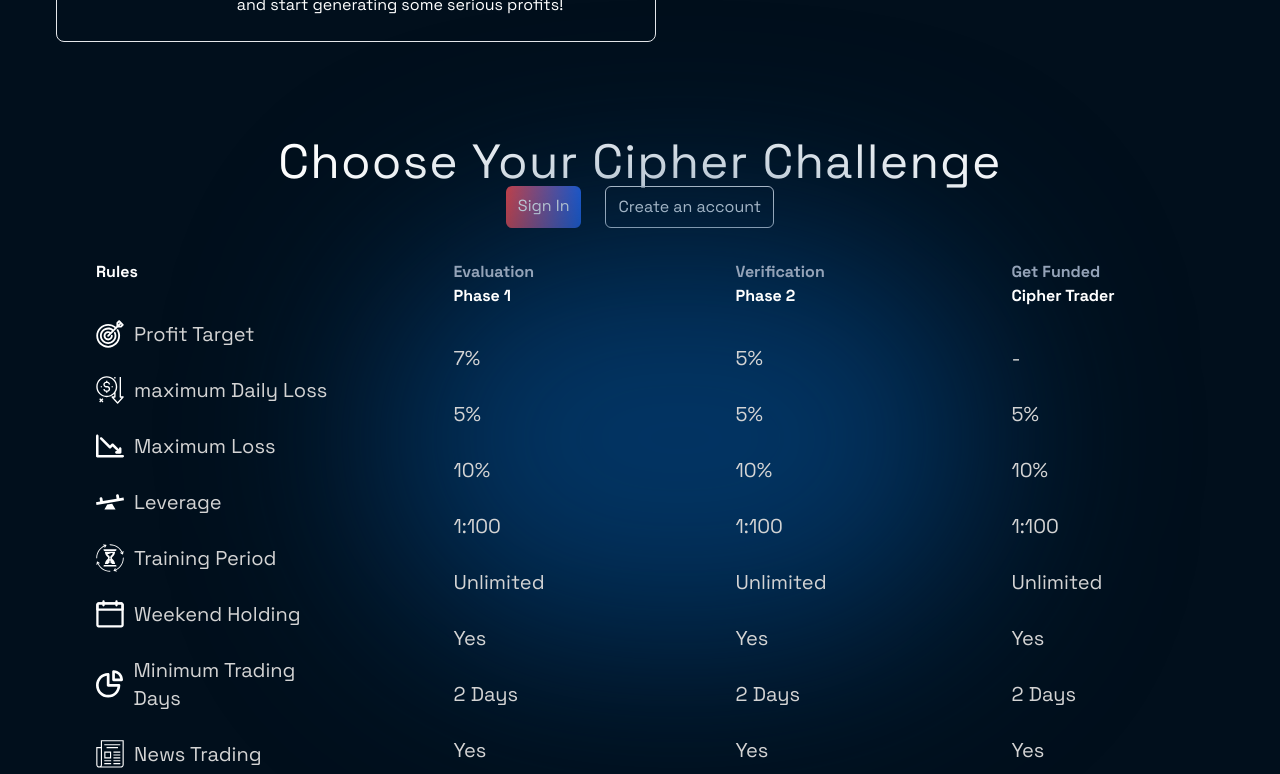
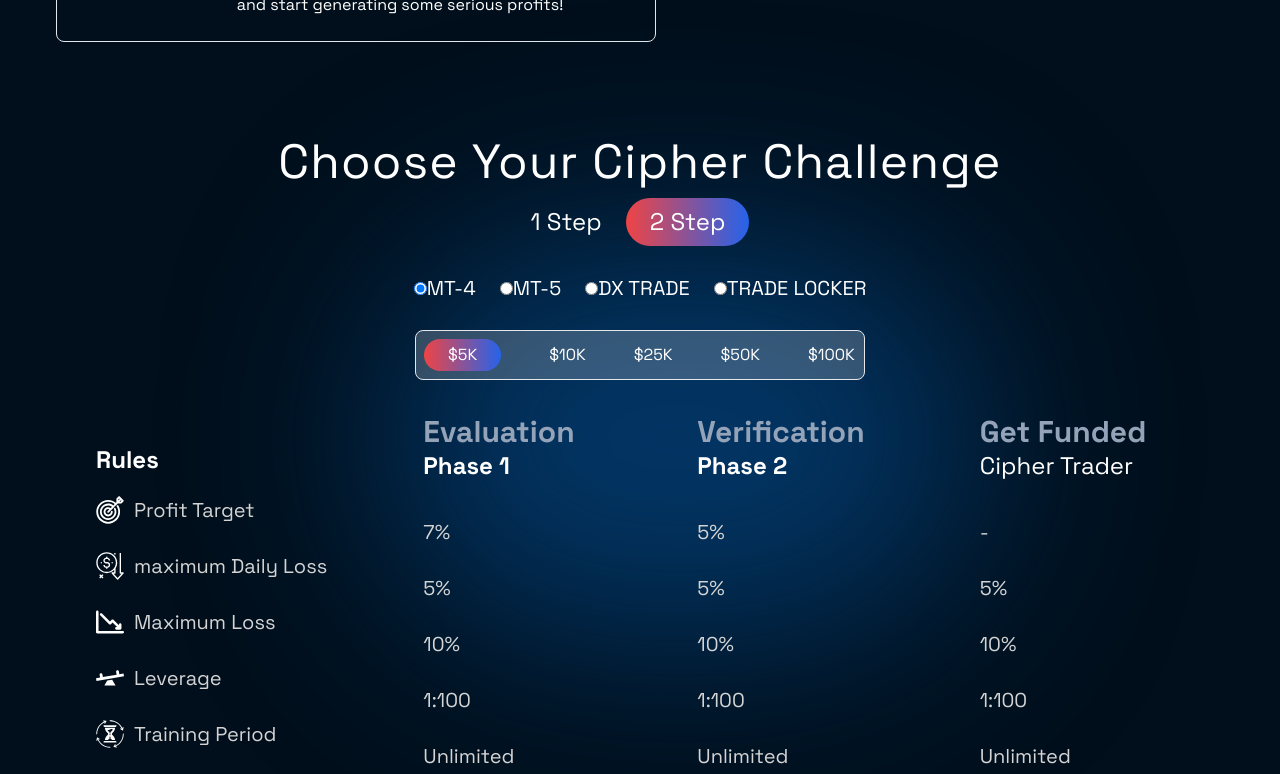
Before and after one commit to Favour-ag/cipher-prop-firm-app, a React (Vite) app: page / in a window 1280 px wide. Shown: the part 1820-2594 px from the top of the page. Built offline with nearby package versions, Linux system fonts and the light colour scheme.

Commit message:
code modification

```diff
--- a/src/components/CipherChallenge.jsx
+++ b/src/components/CipherChallenge.jsx
@@ -4,28 +4,61 @@
   return (
     <div
       id="cipherchallenge"
-      className="w-full min-h-screen flex flex-col items-center mt-6 lg:mt-20"
+      className="w-full min-h-screen flex flex-col items-center mt-6 lg:mt-20 z-10 "
     >
-      <h1 className="text-4xl sm:text-6xl lg:text-5xl text-center tracking-wide">
+      <h1 className="text-4xl lg:text-5xl text-center tracking-wide z-10">
         Choose Your Cipher Challenge
       </h1>
-      <div className="flex space-x-6">
+      <div className="flex space-x-6 z-10 mt-3 text-2xl ">
+        <div className="flex justify-center items-center">
+          <p>1 Step</p>
+        </div>
         <a
           href="#"
-          className="py-2 px-3 bg-gradient-to-r from-red-500 to-blue-600 rounded-md"
+          className="py-2 px-6 bg-gradient-to-r from-red-500 to-blue-600 rounded-3xl"
         >
-          Sign In
-        </a>
-        <a href="#" className="py-2 px-3 rounded-md border">
-          Create an account
+          2 Step
         </a>
       </div>
-      {/*  */}
+      <div className="z-10 flex mt-7 space-x-2 lg:space-x-6 text-md lg:text-xl">
+        <label htmlFor="mt4" className="space-x-3">
+          <input type="radio" name="mt4" id="" checked />
+          MT-4
+        </label>
+        <label htmlFor="mt5">
+          <input type="radio" name="mt5" id="" />
+          MT-5
+        </label>
+        <label htmlFor="dxtrade">
+          <input type="radio" name="dxtrade" id="" />
+          DX TRADE
+        </label>
+        <label htmlFor="tradelocker">
+          <input type="radio" name="mt5" id="" />
+          TRADE LOCKER
+        </label>
+      </div>
+
+      <div className="flex z-10 border rounded-lg w-[370px] lg:w-[450px] p-2 mt-4 lg:mt-7 bg-[#FFFFFF33] space-x-8 lg:space-x-12 items-center">
+        <a
+          href="#"
+          className="py-1 px-3 lg:px-6 bg-gradient-to-r from-red-500 to-blue-600 rounded-3xl"
+        >
+          $5K
+        </a>
+        <p>$10K</p>
+        <p>$25K</p>
+        <p>$50K</p>
+        <p>$100K</p>
+      </div>
+      {/* background blur */}
       <div className="absolute w-[600px] h-[400px] bg-[#023564] rounded-full translate-x-[-50%] translate-y-[-50%] blur-[100px] mt-[300px] right-0"></div>
-      <div className="grid lg:grid-cols-4 gap-10 z-10  place-items-center	px-24">
+      {/* Table */}
+      <div className="grid lg:grid-cols-4 gap-10 z-10  place-items-center	lg:px-24">
         <div>
-          <h3 className="text-md font-semibold lg:mt-8">Rules</h3>
-          <h3 className="text-md font-semibold mb-4"></h3>
+          <h3 className="text-2xl lg:text-md font-semibold mt-8 lg:mt-16">
+            Rules
+          </h3>
           <div className="space-y-2">
             {rules.map((rule, index) => (
               <div key={index} className="flex items-center gap-2.5">
@@ -42,14 +75,14 @@
           </div>
         </div>
         <div>
-          <h3 className="text-md font-semibold lg: text-slate-400">
+          <h3 className="text-3xl lg:text-md font-semibold lg: text-slate-400">
             Evaluation
           </h3>
-          <h3 className="text-md font-semibold mb-4">Phase 1</h3>
+          <h3 className="text-2xl lg:text-md font-semibold mb-4">Phase 1</h3>
           <div className="space-y-2">
             {phase1.map((phase1, index) => (
               <div key={index} className="flex items-center">
-                <p className="text-neutral-300 hover:text-white text-xl mt-5">
+                <p className="text-neutral-300 hover:text-white text-2xl lg:text-xl mt-5">
                   {phase1.text}
                 </p>
               </div>
@@ -57,14 +90,14 @@
           </div>
         </div>
         <div>
-          <h3 className="text-md font-semibold lg: text-slate-400">
+          <h3 className="text-3xl lg:text-md font-semibold lg: text-slate-400">
             Verification
           </h3>
-          <h3 className="text-md font-semibold mb-4">Phase 2</h3>
+          <h3 className="text-2xl lg:text-md font-semibold mb-4">Phase 2</h3>
           <div className="space-y-2">
             {phase2.map((phase2, index) => (
               <div key={index} className="flex items-center">
-                <p className="text-neutral-300 hover:text-white text-xl mt-5">
+                <p className="text-neutral-300 hover:text-white text-2xl lg:text-xl mt-5">
                   {phase2.text}
                 </p>
               </div>
@@ -72,14 +105,14 @@
           </div>
         </div>
         <div>
-          <h3 className="text-md font-semibold lg: text-slate-400">
+          <h3 className="text-3xl lg:text-md font-semibold text-slate-400">
             Get Funded
           </h3>
-          <h3 className="text-md font-semibold mb-4">Cipher Trader</h3>
+          <h3 className="text-2xl lg:text-md  mb-4">Cipher Trader</h3>
           <div className="space-y-2">
             {phase3.map((phase3, index) => (
               <div key={index} className="flex items-center">
-                <p className="text-neutral-300 hover:text-white text-xl mt-5">
+                <p className="text-neutral-300 hover:text-white text-2xl lg:text-xl mt-5">
                   {phase3.text}
                 </p>
               </div>
--- a/src/components/JoinTeamCipher.jsx
+++ b/src/components/JoinTeamCipher.jsx
@@ -52,7 +52,7 @@
             </a>
           </div>
         </div>
-        <div className="lg:w-1/2">
+        <div className="lg:w-1/2 mt-[-20px] lg:mt-0">
           <div className="py-0.5 px-0.5  bg-gradient-to-r from-red-500 to-blue-600 rounded-3xl lg:w-[400px] relative lg:left-20">
             <div className="bg-[#010f1c] py-16 px-0.5 rounded-3xl h-[178px]">
               <div className="px-4 lg:px-12 mt-[-36px]">
--- a/src/components/Navbar.jsx
+++ b/src/components/Navbar.jsx
@@ -61,7 +61,7 @@
             </div>
             {/* SELECT ACCOUNT BUTTON */}
             <div className="block lg:hidden">
-              <div className="py-0.5 px-0.5  bg-gradient-to-r from-red-500 to-blue-600 rounded-3xl">
+              <div className="py-[3px] px-0.5  bg-gradient-to-r from-red-500 to-blue-600 rounded-3xl">
                 <a
                   href="#cipherchallenge"
                   className="py-1 px-1.5  bg-[#010f1c] rounded-3xl text-sm"
```
